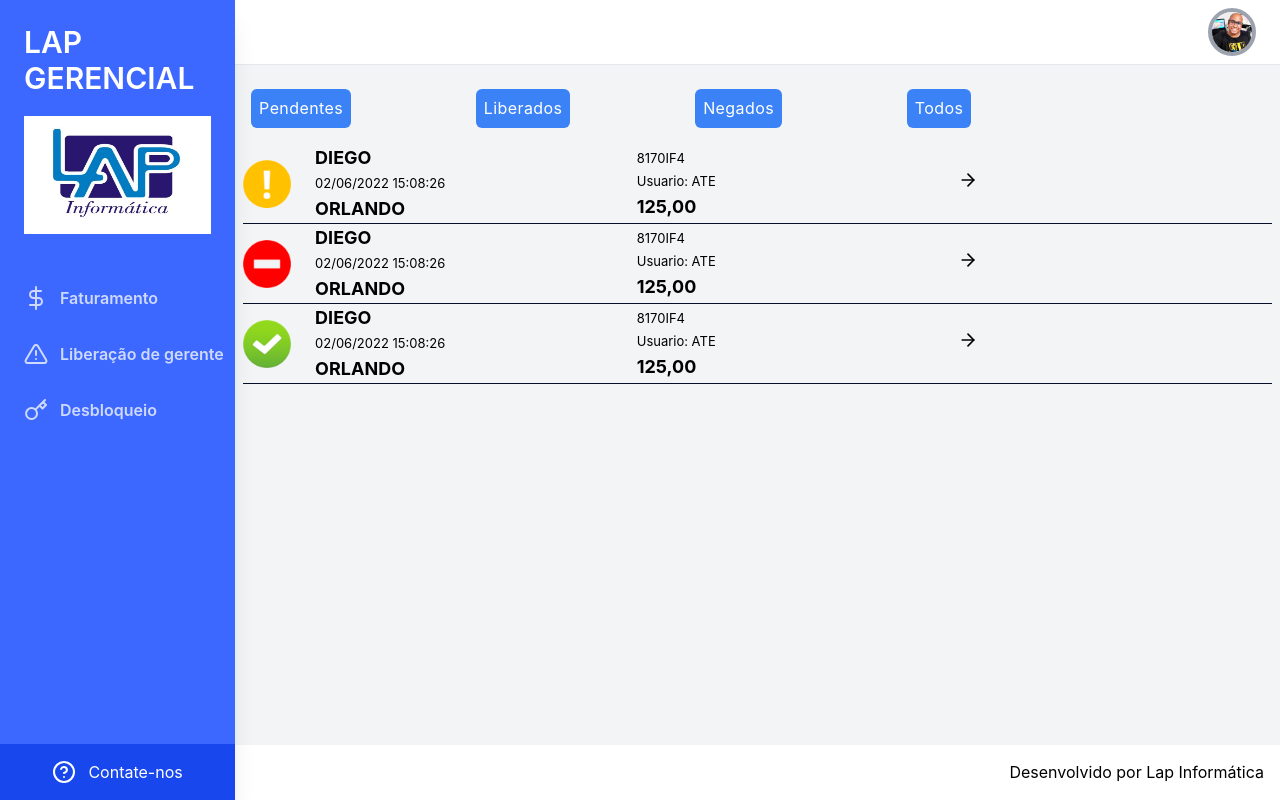
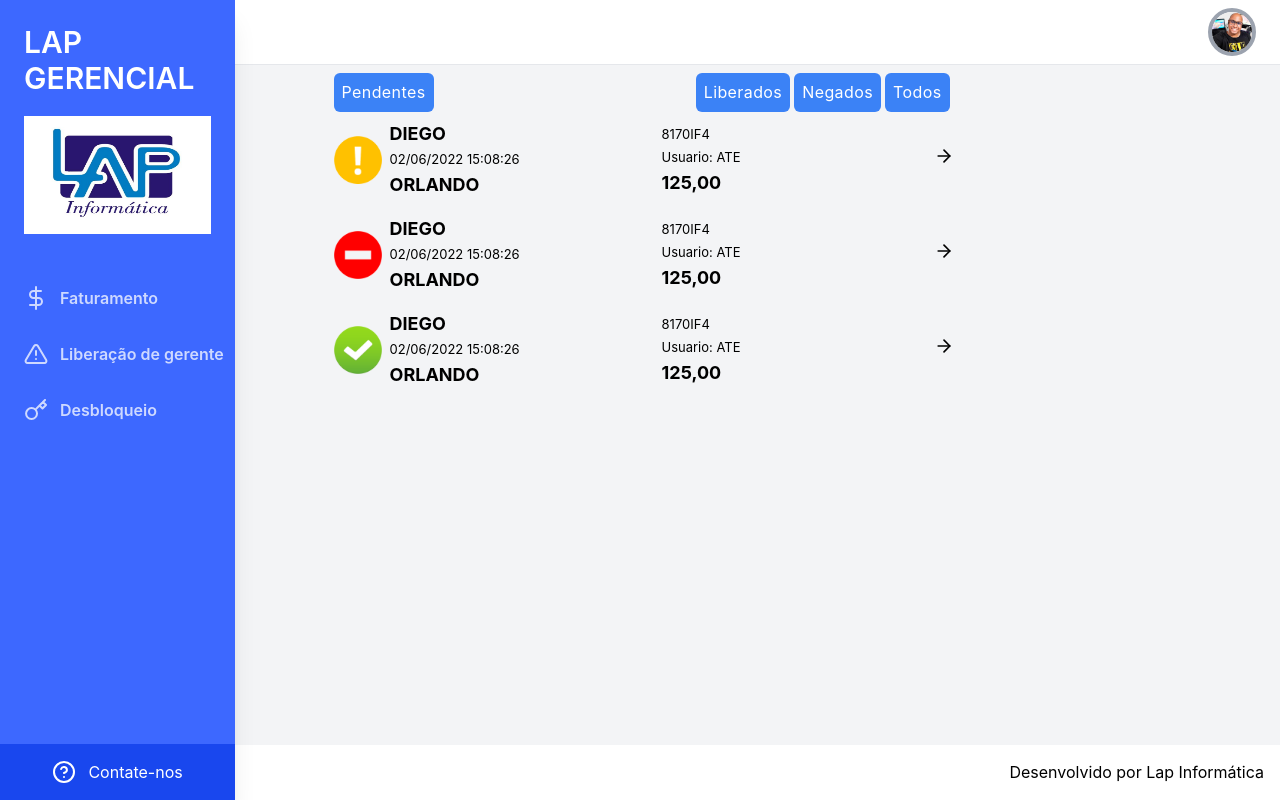
Before and after one commit to thiago-santanna/lap-gerencial-app, a Next.js app: page /liberacao in a window 1280 px wide. Built offline with nearby package versions, Linux system fonts and the light colour scheme.

Commit message:
ajustes em posicionamentos

```diff
--- a/pages/components/liberacao-item/index.tsx
+++ b/pages/components/liberacao-item/index.tsx
@@ -22,7 +22,7 @@ export default function LiberacaoItem(props: ILiberacaoItem) {
   return (
     <>
       <div className={styles.containerItem}>
-        <div className='realtive z-10 w-12 h-12 rounded-full'>
+        <div className='realtive z-10 w-12 h-12 rounded-full ml-4'>
           <Image
             src={handleImageStatus()}
             alt='Imagem do usuario'
--- a/pages/liberacao/index.tsx
+++ b/pages/liberacao/index.tsx
@@ -21,7 +21,7 @@ export default function Liberacoes(): ReactElement {
         title='Dashboard'
         description='Página principal do sistema, selecione o serviço'
       />
-      <main className='w-full flex-grow p-2'>
+      <main className='max-w-4xl flex-grow p-2 container mx-auto'>
         {/* cada botao tera uma acao disparando uma funcao que retornara dados' */}
         <div className={styles.containerBtn}>
           <button
@@ -31,6 +31,7 @@ export default function Liberacoes(): ReactElement {
           >
             Pendentes
           </button>
+          <div>
             <button
               title='Selecionar os pedidos liberados'
               className='px-2 py-2 tracking-wide text-white text-center justify-items-center justify-center transition-colors duration-200 transform bg-blue-500 rounded-md hover:bg-blue-400 focus:outline-none focus:bg-blue-400 focus:ring focus:ring-blue-300 focus:ring-opacity-50'
@@ -50,6 +51,7 @@ export default function Liberacoes(): ReactElement {
             >
               Todos
             </button>
+          </div>
         </div>
 
         <div className={styles.itensLiberacao}>
--- a/styles/globals.css
+++ b/styles/globals.css
@@ -9,6 +9,9 @@ body {
   line-height: 23px;
   font-family: -apple-system, BlinkMacSystemFont, Segoe UI, Roboto, Oxygen,
     Ubuntu, Cantarell, Fira Sans, Droid Sans, Helvetica Neue, sans-serif;
+}
+body {
+  width: 100%;
 }
 
 a {
--- a/styles/liberacao.module.css
+++ b/styles/liberacao.module.css
@@ -1,9 +1,11 @@
 .containerBtn {
   display: flex;
-  align-items: center;
-  justify-content: center;
-  gap: 8px;
-  margin: 1rem 0.5rem;
+  justify-content: space-between;
+  margin-bottom: 8px;
+}
+.containerBtn div {
+  display: flex;
+  gap: 4px;
 }
 
 .itensLiberacao {
@@ -40,6 +42,12 @@
     align-items: center;
     justify-content: space-between;
     width: 70%;
+    margin-left: 1rem;
+  }
+
+  .containerItem {
+    border: none;
+    margin-bottom: 1rem;
   }
 
   .btnMenu {
```
Lines whose indentation alone changed are shown as unchanged.
